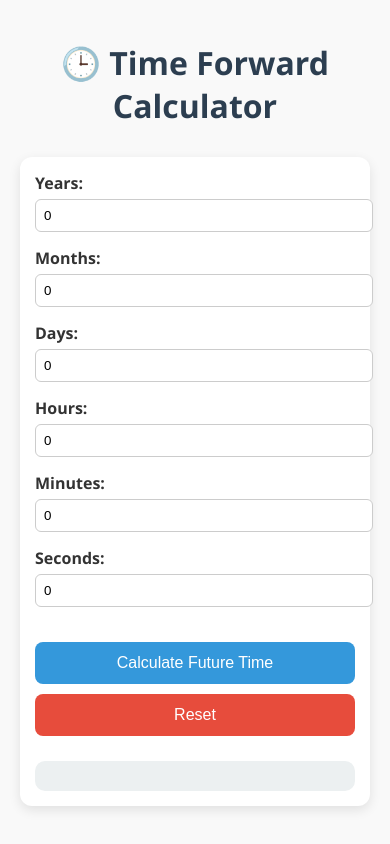
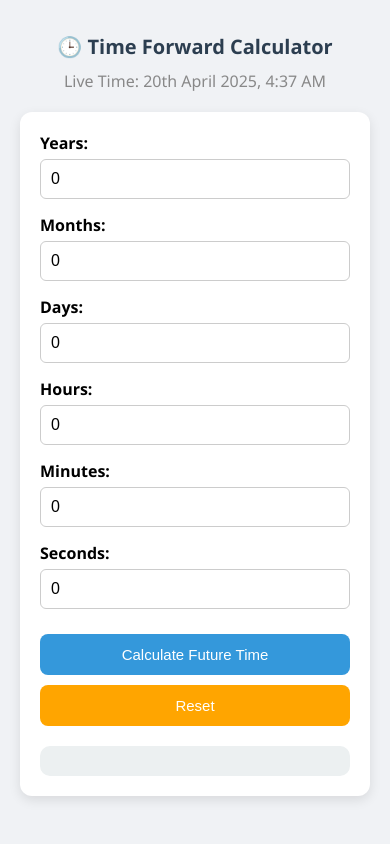
Before and after one commit to CrescendoFluffy/Time-Forward-Calculator, a plain HTML site: page index.html in a window 390 px wide. Drawn offline with Linux system fonts and the light colour scheme.

Commit message:
responsive

```diff
--- a/index.html
+++ b/index.html
@@ -2,51 +2,49 @@
 <html lang="en">
 
 <head>
-    <meta charset="UTF-8">
-    <meta name="viewport" content="width=device-width, initial-scale=1.0">
+    <meta charset="UTF-8" />
+    <meta name="viewport" content="width=device-width, initial-scale=1.0" />
     <title>Time Forward Calculator</title>
-    <link rel="stylesheet" href="style.css">
-    <script src="script.js" defer></script>
+    <link rel="stylesheet" href="style.css" />
 </head>
 
 <body>
-
     <h1>🕒 Time Forward Calculator</h1>
+    <div class="live-time" id="liveTime"></div>
 
     <div class="container">
         <div class="input-group">
             <label for="years">Years:</label>
-            <input type="number" id="years" value="0" min="0">
+            <input type="number" id="years" value="0">
         </div>
         <div class="input-group">
             <label for="months">Months:</label>
-            <input type="number" id="months" value="0" min="0">
+            <input type="number" id="months" value="0">
         </div>
         <div class="input-group">
             <label for="days">Days:</label>
-            <input type="number" id="days" value="0" min="0">
+            <input type="number" id="days" value="0">
         </div>
         <div class="input-group">
             <label for="hours">Hours:</label>
-            <input type="number" id="hours" value="0" min="0">
+            <input type="number" id="hours" value="0">
         </div>
         <div class="input-group">
             <label for="minutes">Minutes:</label>
-            <input type="number" id="minutes" value="0" min="0">
+            <input type="number" id="minutes" value="0">
         </div>
         <div class="input-group">
             <label for="seconds">Seconds:</label>
-            <input type="number" id="seconds" value="0" min="0">
+            <input type="number" id="seconds" value="0">
         </div>
 
-        <button onclick="calculateTime()">Calculate Future Time</button>
+        <button onclick="calculateTime()" class="calculate">Calculate Future Time</button>
         <button onclick="resetFields()" class="reset">Reset</button>
 
-        <div class="result" id="result">
-            <!-- Result will appear here -->
-        </div>
+        <div class="result" id="result"></div>
     </div>
 
+    <script src="script.js"></script>
 </body>
 
 </html>
--- a/script.js
+++ b/script.js
@@ -1,3 +1,10 @@
+function updateLiveTime() {
+  const now = new Date();
+  document.getElementById("liveTime").textContent = "Live Time: " + formatDate(now);
+}
+setInterval(updateLiveTime, 1000);
+updateLiveTime();
+
 function calculateTime() {
   const years = parseInt(document.getElementById("years").value) || 0;
   const months = parseInt(document.getElementById("months").value) || 0;
@@ -17,11 +24,17 @@ function calculateTime() {
   future.setSeconds(future.getSeconds() + seconds);
 
   const resultHTML = `
-      <strong>Current Time:</strong> ${formatDate(now)}<br>
-      <strong>Future Time:</strong> ${formatDate(future)}
-    `;
+    <strong>Current Time:</strong> ${formatDate(now)}<br>
+    <strong>Calculated Time:</strong> ${formatDate(future)}
+  `;
 
   document.getElementById("result").innerHTML = resultHTML;
+}
+
+function resetFields() {
+  const fields = ["years", "months", "days", "hours", "minutes", "seconds"];
+  fields.forEach(id => document.getElementById(id).value = 0);
+  document.getElementById("result").innerHTML = "";
 }
 
 function formatDate(date) {
@@ -53,14 +66,3 @@ function getDaySuffix(day) {
     default: return "th";
   }
 }
-
-// 💥 Reset all fields and result
-function resetFields() {
-  document.getElementById("years").value = 0;
-  document.getElementById("months").value = 0;
-  document.getElementById("days").value = 0;
-  document.getElementById("hours").value = 0;
-  document.getElementById("minutes").value = 0;
-  document.getElementById("seconds").value = 0;
-  document.getElementById("result").innerHTML = "";
-}
--- a/style.css
+++ b/style.css
@@ -1,108 +1,109 @@
 body {
   font-family: "Segoe UI", Tahoma, Geneva, Verdana, sans-serif;
-  background: #f9f9f9;
-  padding: 40px;
-  max-width: 600px;
-  margin: auto;
-  color: #333;
+  background: #f0f2f5;
+  margin: 0;
+  padding: 20px;
+  display: flex;
+  flex-direction: column;
+  align-items: center;
 }
 
 h1 {
   text-align: center;
-  margin-bottom: 30px;
   color: #2c3e50;
+  margin-bottom: 10px;
+}
+
+.live-time {
+  font-size: 16px;
+  color: #888;
+  margin-bottom: 20px;
 }
 
 .container {
-  background: white;
-  padding: 25px;
+  background: #fff;
+  padding: 20px;
   border-radius: 12px;
   box-shadow: 0 4px 12px rgba(0, 0, 0, 0.1);
+  width: 100%;
+  max-width: 500px;
+  box-sizing: border-box;
 }
 
 .input-group {
   display: flex;
-  justify-content: space-between;
+  flex-direction: column;
   margin-bottom: 15px;
 }
 
 .input-group label {
-  flex: 1;
-  margin-right: 10px;
   font-weight: bold;
+  margin-bottom: 5px;
 }
 
 .input-group input {
-  flex: 1;
-  padding: 8px;
+  padding: 10px;
   border: 1px solid #ccc;
   border-radius: 6px;
+  font-size: 16px;
 }
 
 button {
-  margin-top: 20px;
   width: 100%;
   padding: 12px;
-  background-color: #3498db;
-  color: white;
+  font-size: 16px;
   border: none;
-  font-size: 16px;
   border-radius: 8px;
+  color: #fff;
   cursor: pointer;
 }
 
-button:hover {
+button.calculate {
+  background-color: #3498db;
+  margin-top: 10px;
+}
+
+button.calculate:hover {
   background-color: #2980b9;
 }
 
 button.reset {
-  background-color: #e74c3c;
+  background-color: orange;
   margin-top: 10px;
 }
 
 button.reset:hover {
-  background-color: #c0392b;
+  background-color: darkorange;
 }
 
 .result {
-  margin-top: 25px;
+  margin-top: 20px;
   background: #ecf0f1;
   padding: 15px;
   border-radius: 10px;
   font-size: 16px;
+  word-wrap: break-word;
 }
 
 .result strong {
   color: #2c3e50;
 }
 
-/* Mobile Responsiveness */
-@media screen and (max-width: 768px) {
-  body {
-    padding: 20px;
+/* 📱 Responsive for small screens */
+@media (max-width: 500px) {
+  .input-group {
+    flex-direction: column;
   }
 
-  .container {
-    padding: 15px;
-    width: 100%;
-    margin: 0;
-    box-sizing: border-box;
-  }
-
-  .input-group {
-    flex-direction: column;
-    align-items: flex-start;
-  }
-
-  .input-group label {
-    margin-bottom: 5px;
-  }
-
-  .input-group input {
-    width: 100%;
+  h1 {
+    font-size: 20px;
   }
 
   button {
-    width: 100%;
+    font-size: 15px;
+  }
+
+  .result {
+    font-size: 15px;
   }
 }
```
